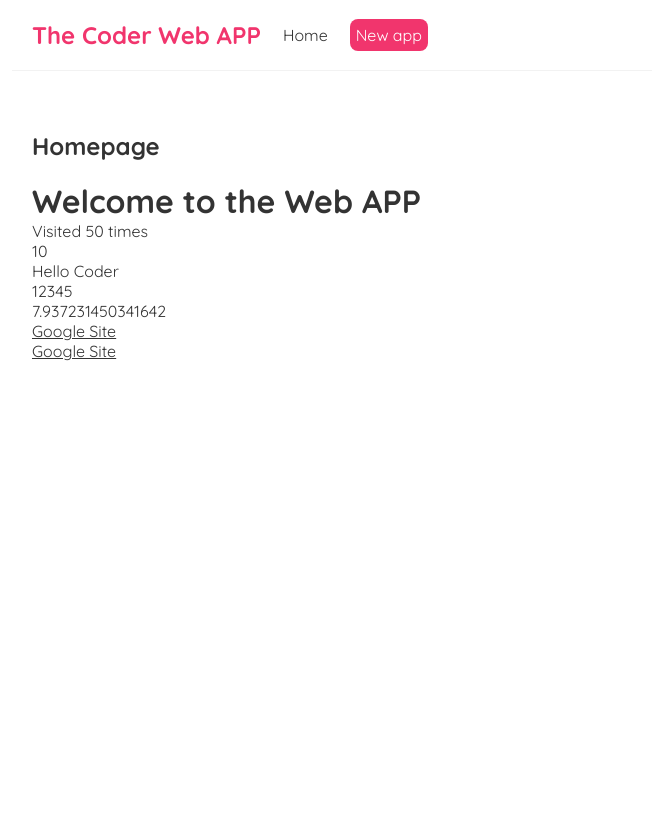
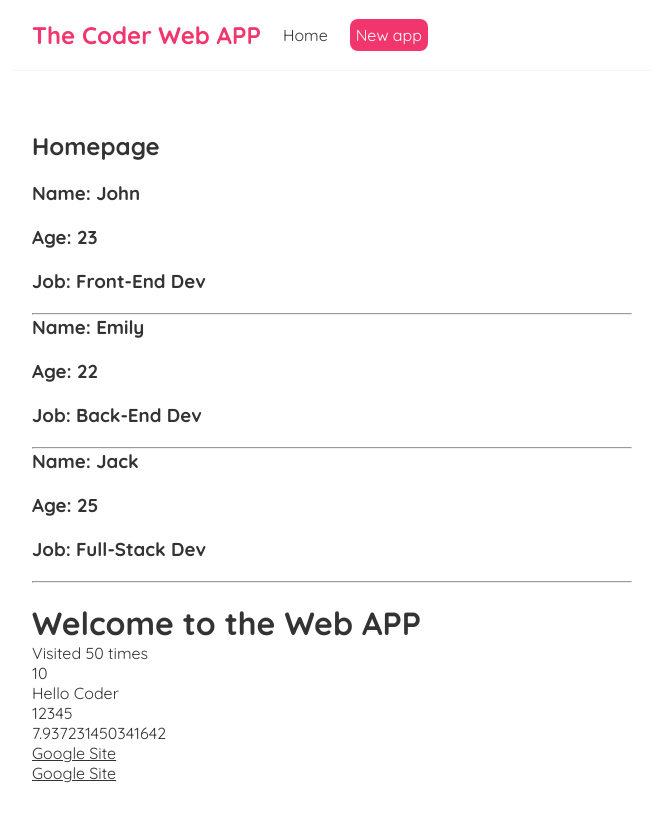
Before and after one commit to elyse502/Practices, a React (Create React App) app in the folder nodeJs/react/my_webapp/: page / in a window 1280 px wide. Shown: the top 822 px of the page, without its empty margins (308-971 px from the left). Before the commit the page ends 800 px from the top, so only its background shows below. Built offline with nearby package versions, Linux system fonts and the light colour scheme.

Commit message:
Add all about React Props

```diff
--- a/nodeJs/react/my_webapp/src/Home.js
+++ b/nodeJs/react/my_webapp/src/Home.js
@@ -1,7 +1,46 @@
 const Home = () => {
     return (
         <div className="Home">
-            <h2> Homepage</h2>
+            <h2> Homepage</h2><br />
+            {/* <Example/> */}
+            <Example name="John" age="23" job="Front-End Dev"/>
+            <Example name="Emily" age="22" job="Back-End Dev"/>
+            <Example name="Jack" age="25" job="Full-Stack Dev"/>
+        </div>
+     );
+}
+
+{/* const Example = () => {
+    return (
+        <div>
+            <div>
+                <h3>Name: John</h3><br />
+                <h3>Age: 23</h3><br />
+                <h3>Job: Front-End Dev</h3><br /><hr />
+            </div>
+
+            <div>
+                <h3>Name: Emily</h3><br />
+                <h3>Age: 22</h3><br />
+                <h3>Job: Back-End Dev</h3><br /><hr />
+            </div>
+
+            <div>
+                <h3>Name: Jack</h3><br />
+                <h3>Age: 25</h3><br />
+                <h3>Job: Full-Stack Dev</h3><br /><hr />
+            </div>
+        </div>
+     );
+}
+*/}
+
+const Example = (props) => {
+    return (
+        <div>
+            <h3>Name: {props.name}</h3><br />
+            <h3>Age: {props.age}</h3><br />
+            <h3>Job: {props.job}</h3><br /><hr />
         </div>
      );
 }
```
